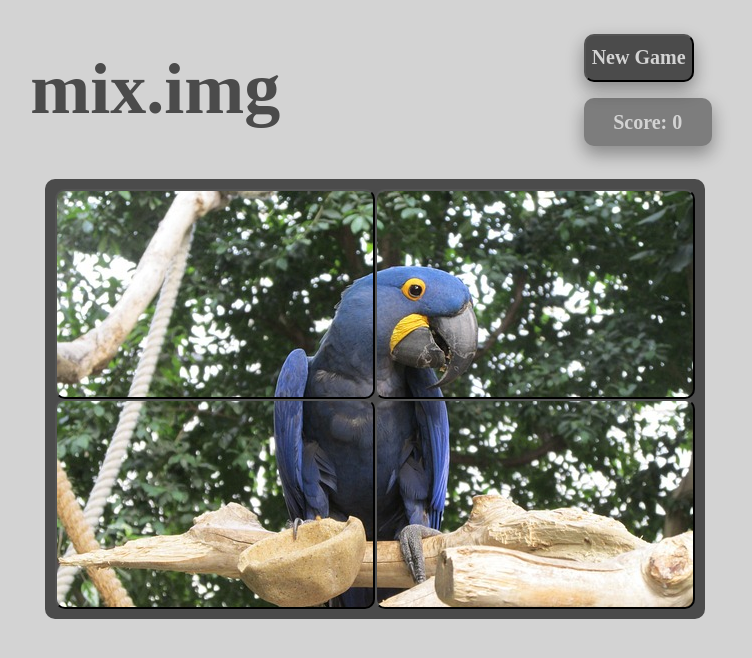
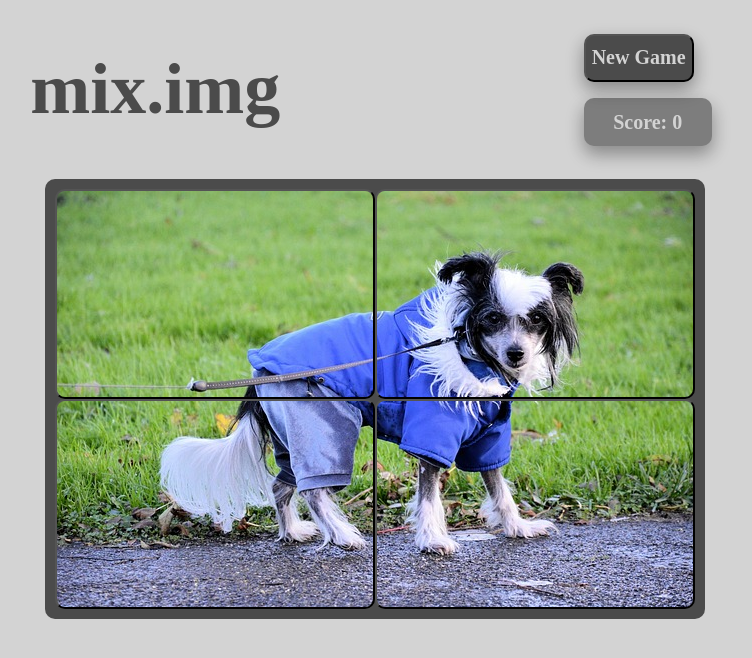
Before and after one commit to CodySelman/react-fifteen, a React (Create React App) app in the folder client/: page / in a window 1280 px wide. Shown: the top 658 px of the page, without its empty margins (265-1017 px from the left). Built offline with nearby package versions, Linux system fonts and the light colour scheme.

Commit message:
Added logic to change currentPics based upon current score in changeDifficulty method. Changed former changeDifficulty method to changeGridSize method for clarity.

```diff
--- a/client/src/App.js
+++ b/client/src/App.js
@@ -11,6 +11,7 @@ class App extends Component {
   constructor() {
     super();
     this.state = {
+      currentPics: easyPics,
       sizeRow: 2,
       sizeCol: 2,
       cells: [],
@@ -30,7 +31,7 @@ class App extends Component {
     this.winCheck = this.winCheck.bind(this);
     this.handleClick = this.handleClick.bind(this);
     this.changeImage = this.changeImage.bind(this);
-    this.changeDifficulty = this.changeDifficulty.bind(this);
+    this.changeGridSize = this.changeGridSize.bind(this);
     this.nextLevel = this.nextLevel.bind(this);
     this.newGame = this.newGame.bind(this);
     this.handleKeyPress = this.handleKeyPress.bind(this);
@@ -47,7 +48,7 @@ class App extends Component {
     }
     this.setState({
       cells: newCells
-    }, this.changeImage);
+    }, this.changeDifficulty);
   }
   handleClick(index) {
     const cells = this.state.cells;
@@ -272,17 +273,24 @@ class App extends Component {
       });
     }
   }
+  changeDifficulty(){
+    const score = this.state.score;
+    if (score < 3){
+      this.setState({currentPics: easyPics}, this.changeImage());
+    } else if (score >= 3 && score < 6){
+      this.setState({currentPics: intermediatePics}, this.changeImage());
+    } else if (score >=6){
+      this.setState({currentPics: hardPics}, this.changeImage());
+    }
+  }
   changeImage() {
-    //Temporary hardcoding width/height and only pulll from easy
-    //rewrite later
-    const imageUrls = easyPics;
-    const newImageIndex = Math.floor(Math.random() * easyPics.length);
-    const newImageData = easyPics[newImageIndex];
-    const newImageUrl = newImageData;
+    const currentPics = this.state.currentPics;
+    const randomImageIndex = Math.floor(Math.random() * currentPics.length);
+    const randomImage = currentPics[randomImageIndex];
     const img = new Image();
     img.onload = () => {
       const newImage = {
-        url: newImageUrl
+        url: randomImage
       };
       this.setState(
         {
@@ -292,9 +300,9 @@ class App extends Component {
         this.setState({ isLoading: false })
       );
     };
-    img.src = newImageUrl;
+    img.src = randomImage;
   }
-  changeDifficulty() {
+  changeGridSize() {
     if (this.state.sizeCol > this.state.sizeRow) {
       this.setState(
         {
@@ -317,7 +325,7 @@ class App extends Component {
       .then(this.changeImage())
       .then(this.setState({ hasStarted: false }))
       .then(this.setState({ viewingFullImage: false }))
-      .then(this.changeDifficulty())
+      .then(this.changeGridSize())
       .catch(err => console.log(err));
   }
   newGame() {
```
